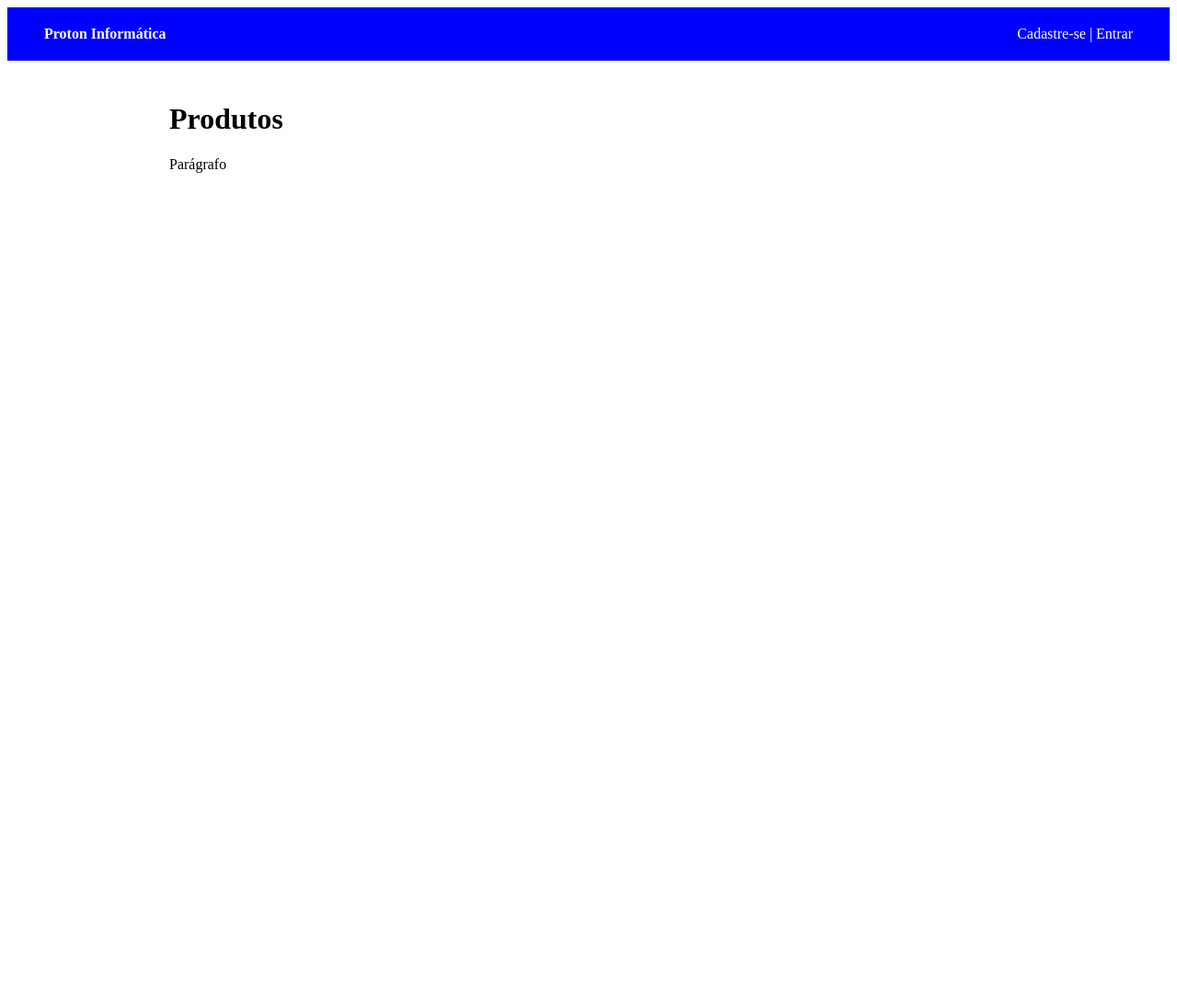
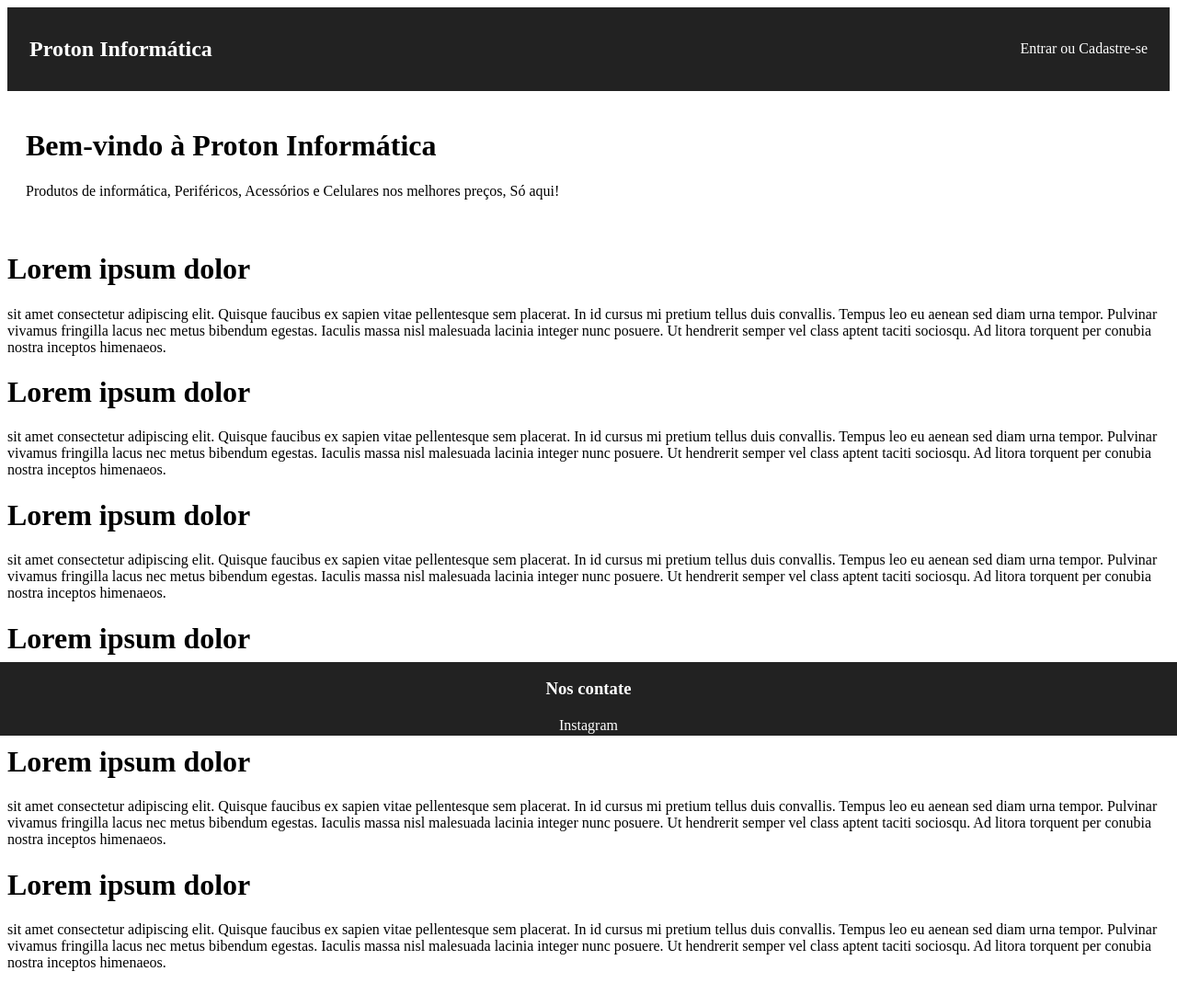
Before and after one commit to marcosoaresalves05-dotcom/Projeto-de-Loja, a plain HTML site: page index.html in a window 1280 px wide. Shown: the whole page at 92% size. Before the commit the page ends 800 px from the top, so only its background shows below. Drawn offline with Linux system fonts and the light colour scheme.

Commit message:
Aba de cadastro e visuais
Criada nova aba de cadastro para ver se o CSS funcionava nela, também dado algumas mudanças de elementos visuais.

## Mudanças notáveis:

- Links agora tem uma pequena mudnaça de cor para dar mais destaque quando passar o mouse por cima.

- Aba footer para informações adicionais que não caberiam em outro lugar da página e outras coisas.

- Adequação de conteúdo para que qualquer coisa colocada no corpo do site não seja obstruída pelo footer.

- Arquivo de script linkado, fazer alterações e implementação do carrinho depois.

- Viewport implementado para a página poder se adaptar a diferentes dispositivos, mais testes necessários.

```diff
--- a/index.html
+++ b/index.html
@@ -10,20 +10,67 @@
 
     <header class="top">
 
-        <strong>Proton Informática</strong>
+        <h2>Proton Informática</h2>
 
         <nav>
+            <a href="login.html">Entrar</a>
+            ou
             <a href="cadastro.html">Cadastre-se</a>
-            |
-            <a href="login.html">Entrar</a>
         </nav>
 
     </header>
 
-    <main class="produtos">
-        <h1>Produtos</h1>
-        <p>Parágrafo</p>
-    </main>
+    <body>
 
+        <main class="produtos">
+            <h1>Bem-vindo à Proton Informática</h1>
+            <p>Produtos de informática, Periféricos, Acessórios e Celulares nos melhores preços, Só aqui!</p>
+        </main>
+
+        <h1>Lorem ipsum dolor</h1>
+        <p>sit amet consectetur adipiscing elit. Quisque faucibus ex sapien vitae pellentesque
+        sem placerat. In id cursus mi pretium tellus duis convallis. Tempus leo eu aenean sed
+        diam urna tempor. Pulvinar vivamus fringilla lacus nec metus bibendum egestas. Iaculis
+        massa nisl malesuada lacinia integer nunc posuere. Ut hendrerit semper vel class aptent
+        taciti sociosqu. Ad litora torquent per conubia nostra inceptos himenaeos.</p>
+        <h1>Lorem ipsum dolor</h1>
+        <p>sit amet consectetur adipiscing elit. Quisque faucibus ex sapien vitae pellentesque
+        sem placerat. In id cursus mi pretium tellus duis convallis. Tempus leo eu aenean sed
+        diam urna tempor. Pulvinar vivamus fringilla lacus nec metus bibendum egestas. Iaculis
+        massa nisl malesuada lacinia integer nunc posuere. Ut hendrerit semper vel class aptent
+        taciti sociosqu. Ad litora torquent per conubia nostra inceptos himenaeos.</p>
+        <h1>Lorem ipsum dolor</h1>
+        <p>sit amet consectetur adipiscing elit. Quisque faucibus ex sapien vitae pellentesque
+        sem placerat. In id cursus mi pretium tellus duis convallis. Tempus leo eu aenean sed
+        diam urna tempor. Pulvinar vivamus fringilla lacus nec metus bibendum egestas. Iaculis
+        massa nisl malesuada lacinia integer nunc posuere. Ut hendrerit semper vel class aptent
+        taciti sociosqu. Ad litora torquent per conubia nostra inceptos himenaeos.</p>
+        <h1>Lorem ipsum dolor</h1>
+        <p>sit amet consectetur adipiscing elit. Quisque faucibus ex sapien vitae pellentesque
+        sem placerat. In id cursus mi pretium tellus duis convallis. Tempus leo eu aenean sed
+        diam urna tempor. Pulvinar vivamus fringilla lacus nec metus bibendum egestas. Iaculis
+        massa nisl malesuada lacinia integer nunc posuere. Ut hendrerit semper vel class aptent
+        taciti sociosqu. Ad litora torquent per conubia nostra inceptos himenaeos.</p>
+        <h1>Lorem ipsum dolor</h1>
+        <p>sit amet consectetur adipiscing elit. Quisque faucibus ex sapien vitae pellentesque
+        sem placerat. In id cursus mi pretium tellus duis convallis. Tempus leo eu aenean sed
+        diam urna tempor. Pulvinar vivamus fringilla lacus nec metus bibendum egestas. Iaculis
+        massa nisl malesuada lacinia integer nunc posuere. Ut hendrerit semper vel class aptent
+        taciti sociosqu. Ad litora torquent per conubia nostra inceptos himenaeos.</p>
+        <h1>Lorem ipsum dolor</h1>
+        <p>sit amet consectetur adipiscing elit. Quisque faucibus ex sapien vitae pellentesque
+        sem placerat. In id cursus mi pretium tellus duis convallis. Tempus leo eu aenean sed
+        diam urna tempor. Pulvinar vivamus fringilla lacus nec metus bibendum egestas. Iaculis
+        massa nisl malesuada lacinia integer nunc posuere. Ut hendrerit semper vel class aptent
+        taciti sociosqu. Ad litora torquent per conubia nostra inceptos himenaeos.</p>
+
+    <script src="script.js"></script>
+
+    </body>
+
+    <footer>
+        <h3>Nos contate</h3>
+        <a href="https://www.instagram.com/officialrickastley/">Instagram</a>
+    </footer>
 
 </html>
--- a/styles.css
+++ b/styles.css
@@ -1,5 +1,6 @@
 :root { /* Definição das cores pra ficar mais fácil de manter a consistência */
-    --azul-chamativo: blue;
+    --cinza-dark: rgb(34, 34, 34);
+    --Carmesin: #dc143c;
     --texto-padrao: black;
     --texto-branco: white;
 }
@@ -8,18 +9,42 @@
 }
 main {
     max-width: 960px;
-    margin: 0 auto;
-    padding: 24px;
+    padding: 20px;
+    background: image(url(Images/pro.jpg))
 }
 .top {
     display: flex;
     justify-content: space-between;
     align-items: center;
-    padding: 20px 40px;
-    background: var(--azul-chamativo);
+    padding: 12px 24px;
+    background: var(--cinza-dark);
+    width: 100%;
     color: var(--texto-branco);
+    left: 0;
+    top: 0;
 }
-.top a {
+a {
     color: var(--texto-branco);
     text-decoration: none;
+    line-height: 1.3;
+    transition: 0.4s;
+    font-size: 20;
 }
+a:hover {
+    color: var(--Carmesin);
+}
+#cadastro form{
+    background: brown;
+}
+footer {
+    background: var(--cinza-dark);
+    width: 100%;
+    color: var(--texto-branco);
+    position: fixed;
+    text-align: center;
+    left: 0;
+    bottom: 0;
+}
+body {
+    padding-bottom: 75px;
+}
```
Also changed, not shown: cadastro.html (added, +64 -0 lines), Images/pro.jpg (added), script.js (added).
